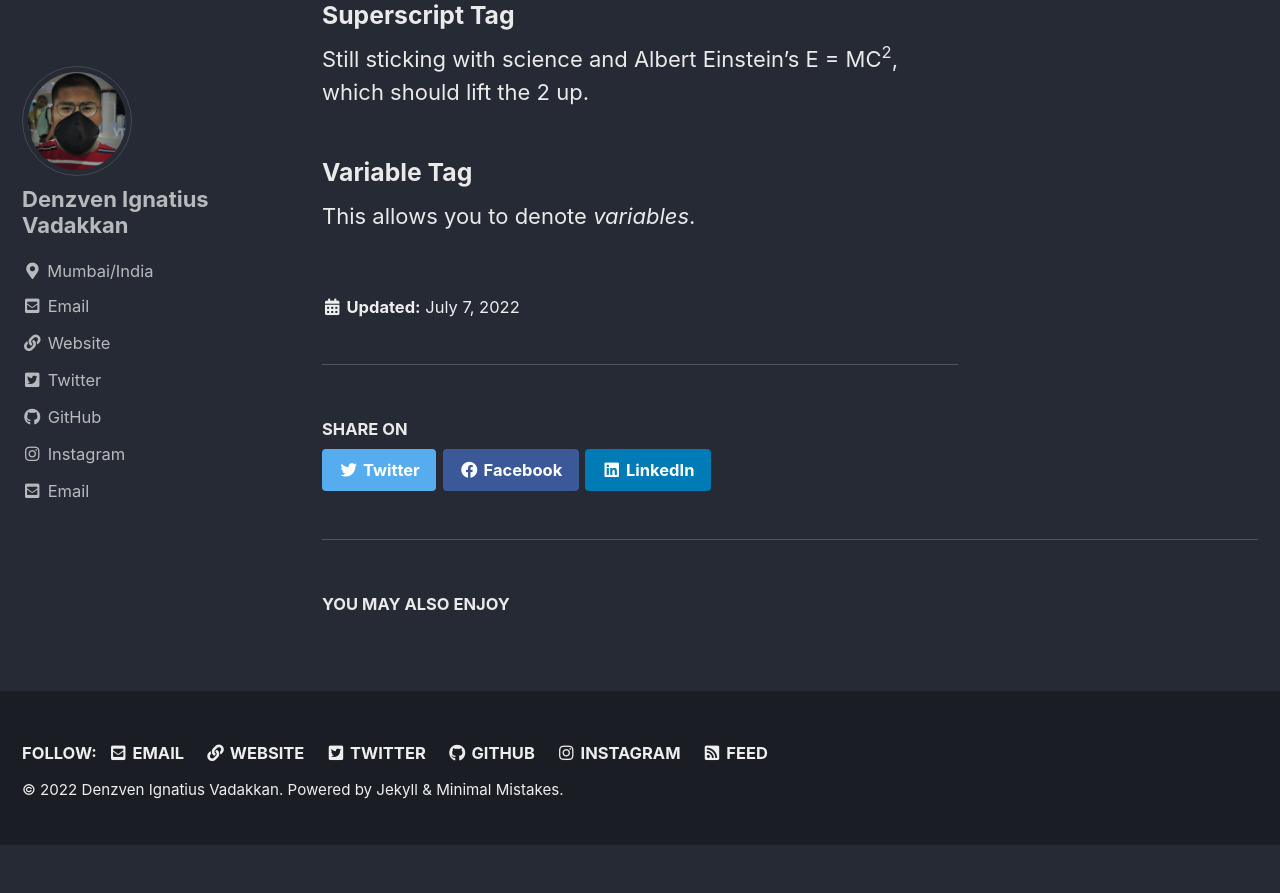
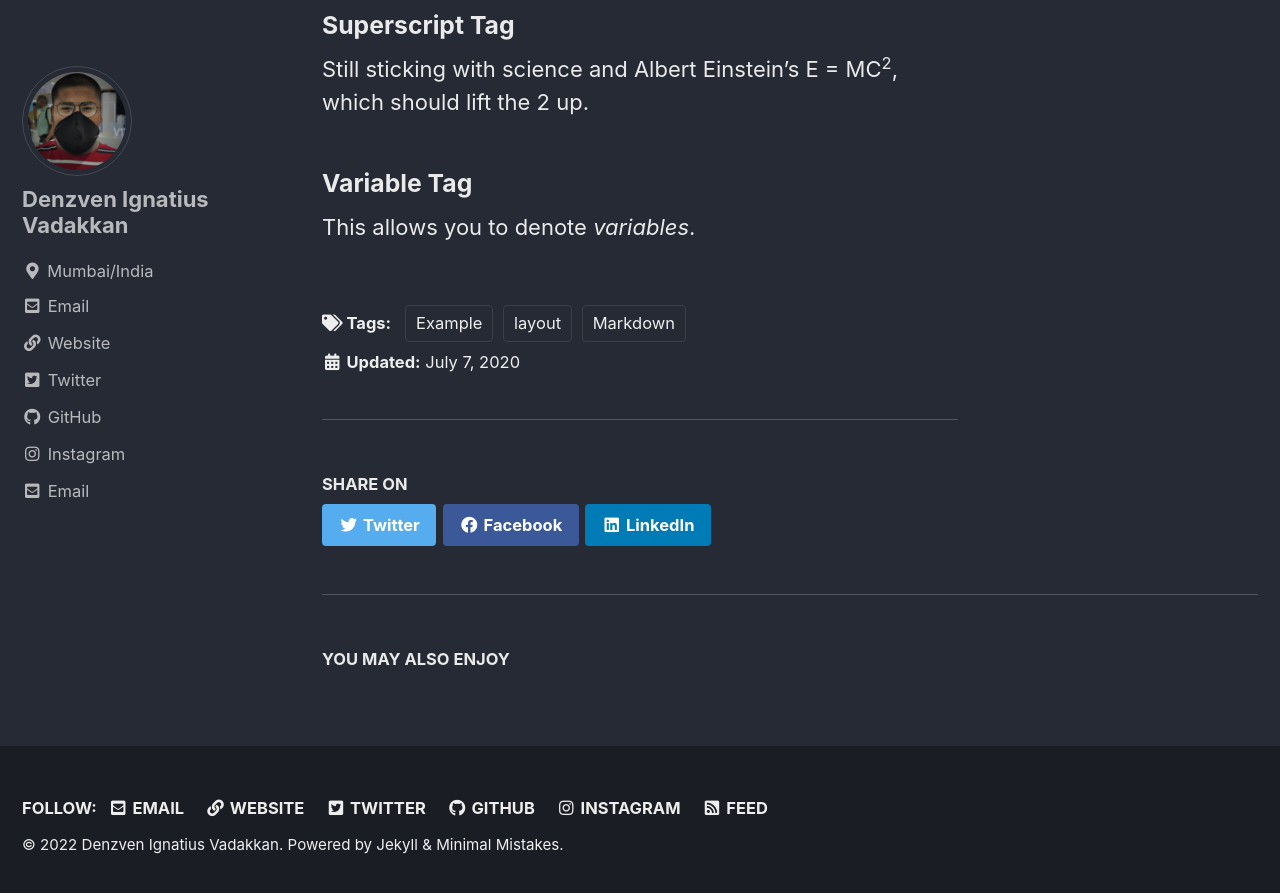
Before and after one commit to denzven/blog, a Jekyll site: the page built from _posts/2020-07-07-Example-Markdown-Example-Post.md, in a window 1280 px wide and 900 px high, scrolled down 7100 px. Shown: the top 893 px of the window. Built offline with Jekyll 4.4.1, drawn with Linux system fonts in a browser that asks for light colours; cached includes are drawn as plain includes; before the commit the page ends 7945 px from its top, so only the background shows below that; some of the changed text lies outside the part shown.

Commit message:
Update 2020-07-07-Example-Markdown-Example-Post.md

```diff
--- a/_posts/2020-07-07-Example-Markdown-Example-Post.md
+++ b/_posts/2020-07-07-Example-Markdown-Example-Post.md
@@ -1,7 +1,10 @@
 ---
+title: "Example Markdown Post"
+date: 2020-07-07
 tags:
-	- Example
-	- Markdown
+  - Example
+  - Markdown
+  - layout
 ---
 
 A variety of common markup showing how the theme styles them.
```
